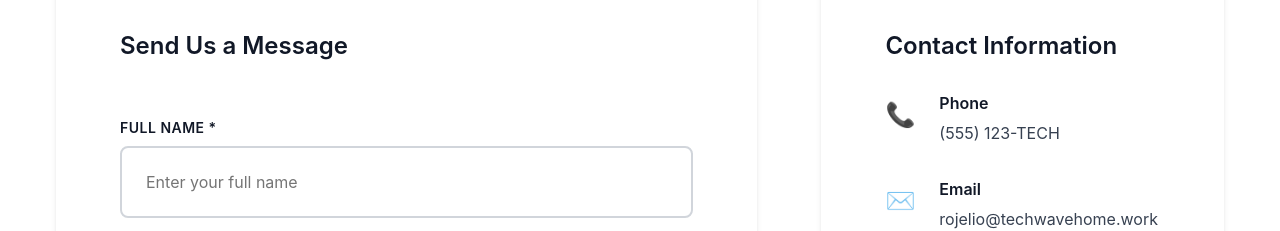
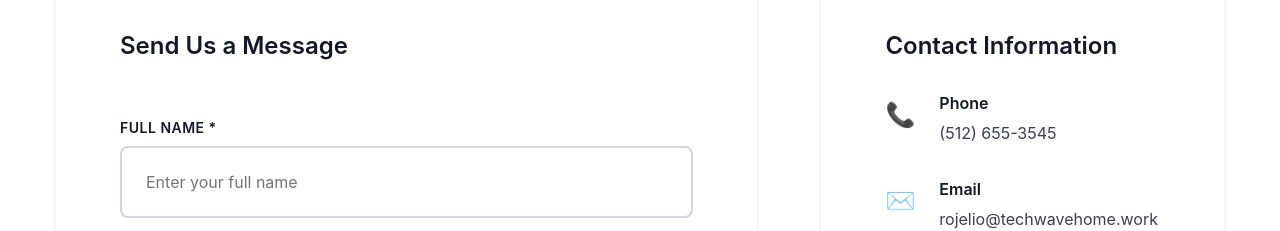
Before and after one commit to rojeoso/TechWaveHomeSolutions, a React (Vite) app: page / in a window 1280 px wide. Shown: the part 4420-4651 px from the top of the page. Built offline with nearby package versions, Linux system fonts and the light colour scheme.

Commit message:
update ptn

```diff
--- a/src/components/Contact.tsx
+++ b/src/components/Contact.tsx
@@ -235,7 +235,7 @@ const Contact = () => {
                 <div className="contact__info-content">
                   <h4 className="contact__info-label">Phone</h4>
                   <p className="contact__info-text">
-                    <a href="tel:+1-555-0123">(555) 123-TECH</a>
+                    <a href="tel:+1-555-0123">(512) 655-3545</a>
                   </p>
                 </div>
               </div>
```
